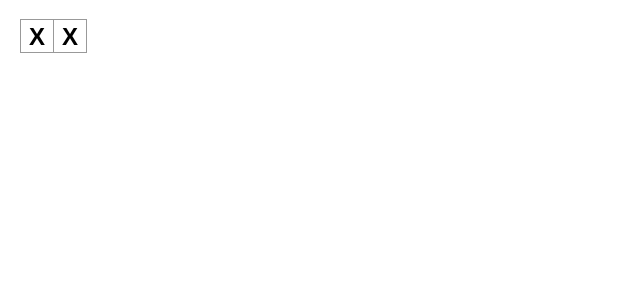
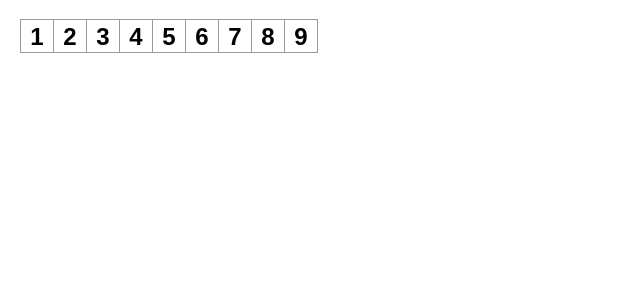
Before and after one commit to andrewlin2/my-react-app, a React (Vite) app: page / in a window 1280 px wide. Shown: the top 300 px of the page, without its empty margins (0-640 px from the left). Built offline with nearby package versions, Linux system fonts and the light colour scheme.

Commit message:
Put nine numbered squares in a single line

```diff
--- a/src/App.jsx
+++ b/src/App.jsx
@@ -1,8 +1,15 @@
 export default function Square() {
   return (
     <>
-      <button className="square">X</button>
-      <button className="square">X</button>
+      <button className="square">1</button>
+      <button className="square">2</button>
+      <button className="square">3</button>
+      <button className="square">4</button>
+      <button className="square">5</button>
+      <button className="square">6</button>
+      <button className="square">7</button>
+      <button className="square">8</button>
+      <button className="square">9</button>
     </>
   );
 }
```
